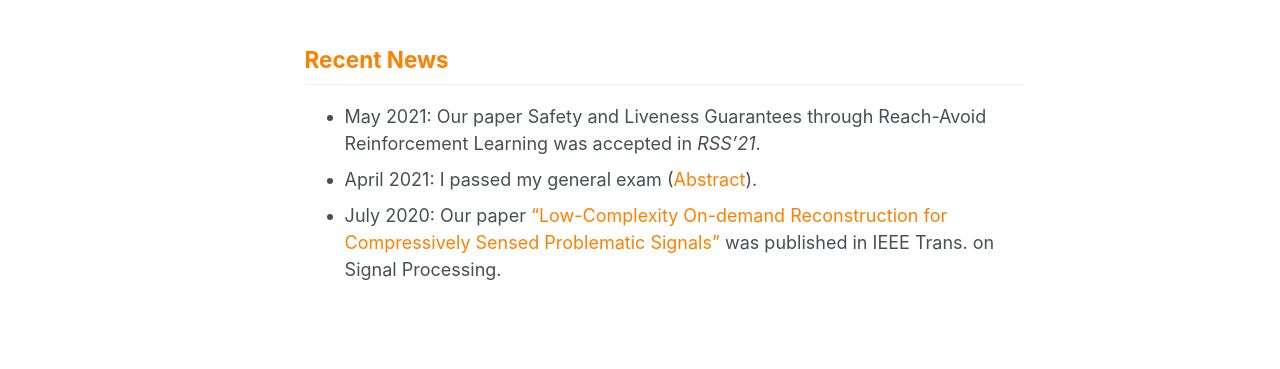
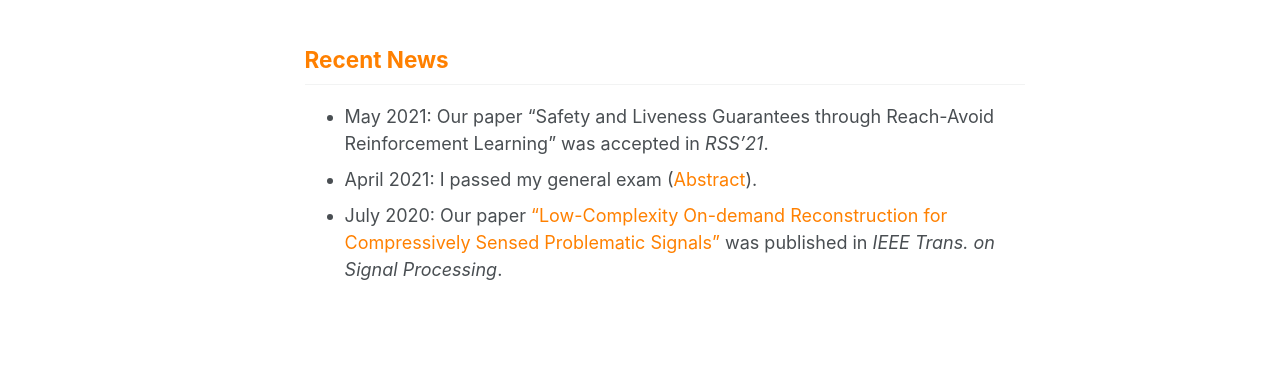
Before and after one commit to kaichiehhsu/kaichiehhsu.github.io, a Jekyll site: the page built from _pages/about.md, in a window 1280 px wide and 1282 px high. Shown: the part 744-1113 px from the top of the window. Built offline with Jekyll 4.4.1, drawn with Linux system fonts in a browser that asks for light colours.

Commit message:
update RSS'21 paper

```diff
--- a/_pages/about.md
+++ b/_pages/about.md
@@ -29,6 +29,6 @@
 <h2 style="color:#ff8000">
   Recent News
 </h2>
-* May 2021: Our paper Safety and Liveness Guarantees through Reach-Avoid Reinforcement Learning was accepted in *RSS'21*.
+* May 2021: Our paper "Safety and Liveness Guarantees through Reach-Avoid Reinforcement Learning" was accepted in *RSS'21*.
 * April 2021: I passed my general exam (<a href="https://kaichiehhsu.github.io/posts/general" style="color: rgb(255, 128, 0)">Abstract</a>).
-* July 2020: Our paper <a href="https://ieeexplore.ieee.org/document/9131803?fbclid=IwAR3f-I6_L-uqGiHDsFOakNSB4ftMwMWpVJp1IQAyWYX_mSCGwSEK1Co2jB8" style="color: rgb(255, 128, 0)">"Low-Complexity On-demand Reconstruction for Compressively Sensed Problematic Signals"</a> was published in IEEE Trans. on Signal Processing.
+* July 2020: Our paper <a href="https://ieeexplore.ieee.org/document/9131803?fbclid=IwAR3f-I6_L-uqGiHDsFOakNSB4ftMwMWpVJp1IQAyWYX_mSCGwSEK1Co2jB8" style="color: rgb(255, 128, 0)">"Low-Complexity On-demand Reconstruction for Compressively Sensed Problematic Signals"</a> was published in *IEEE Trans. on Signal Processing*.
```
